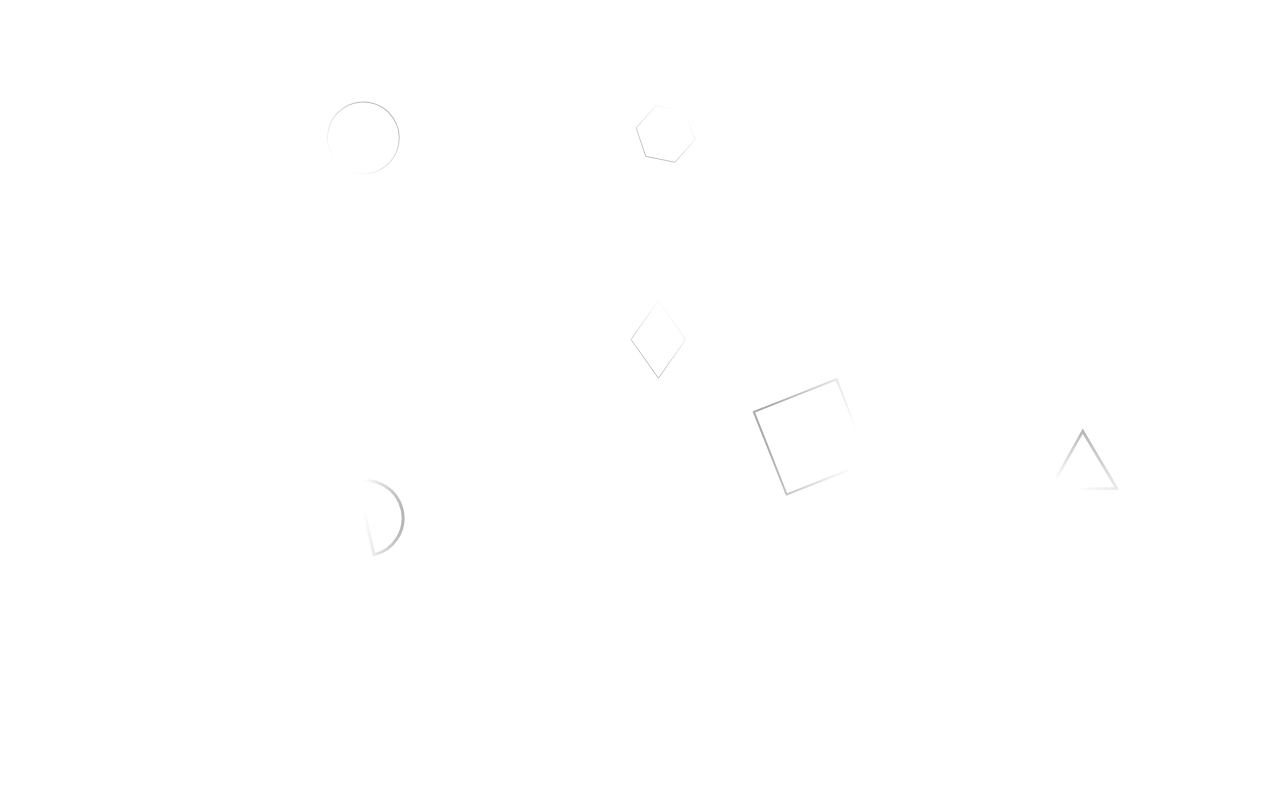
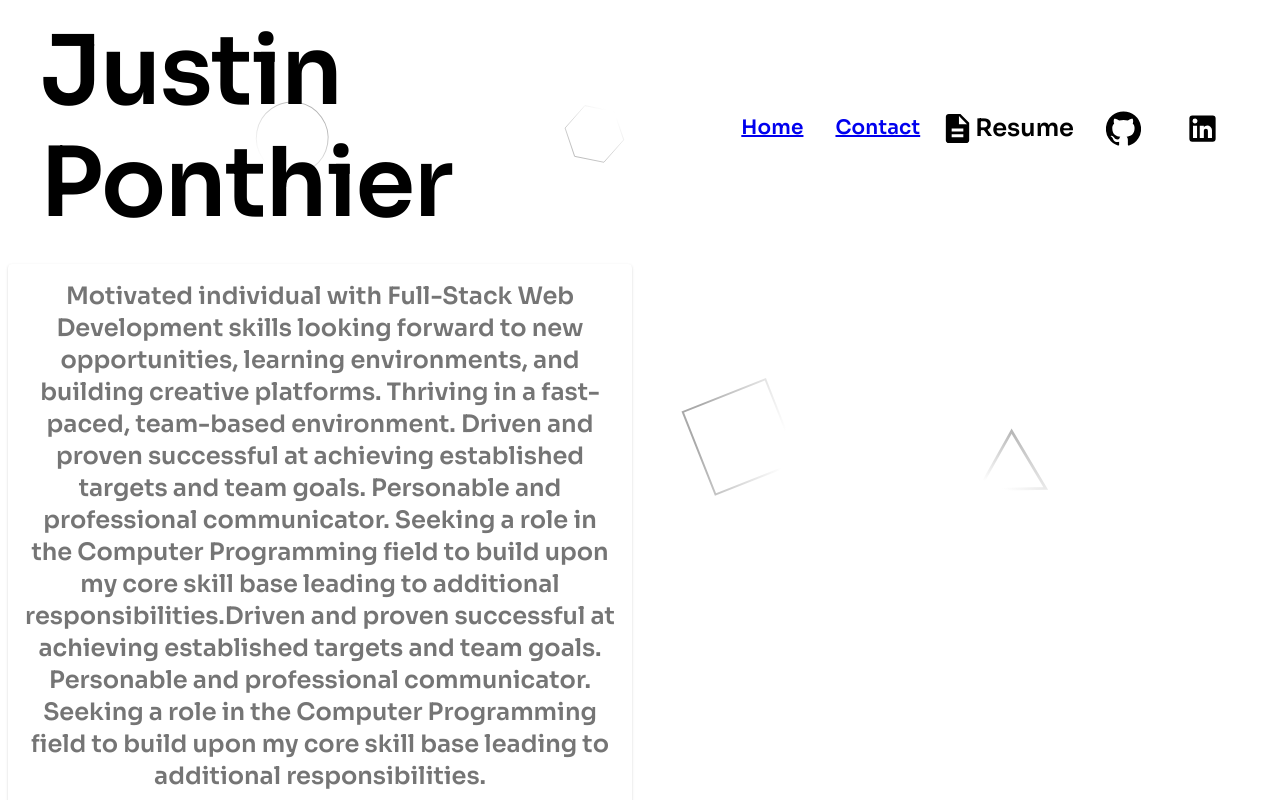
Before and after one commit to ponthierjustin/jp-portfolio, a React (Create React App) app: page / in a window 1280 px wide. Shown: the top 800 px of the page. Built offline with nearby package versions, Linux system fonts and the light colour scheme.

Commit message:
routes for deployment

```diff
--- a/src/App.js
+++ b/src/App.js
@@ -8,7 +8,7 @@ function App() {
   return (
     <Router>
       <div>
-        <Route exact path="/jp-portfolio" component={Home} />
+        <Route exact path="/" component={Home} />
         <Route exact path="/contact" component={Contact} />
 
 
```
